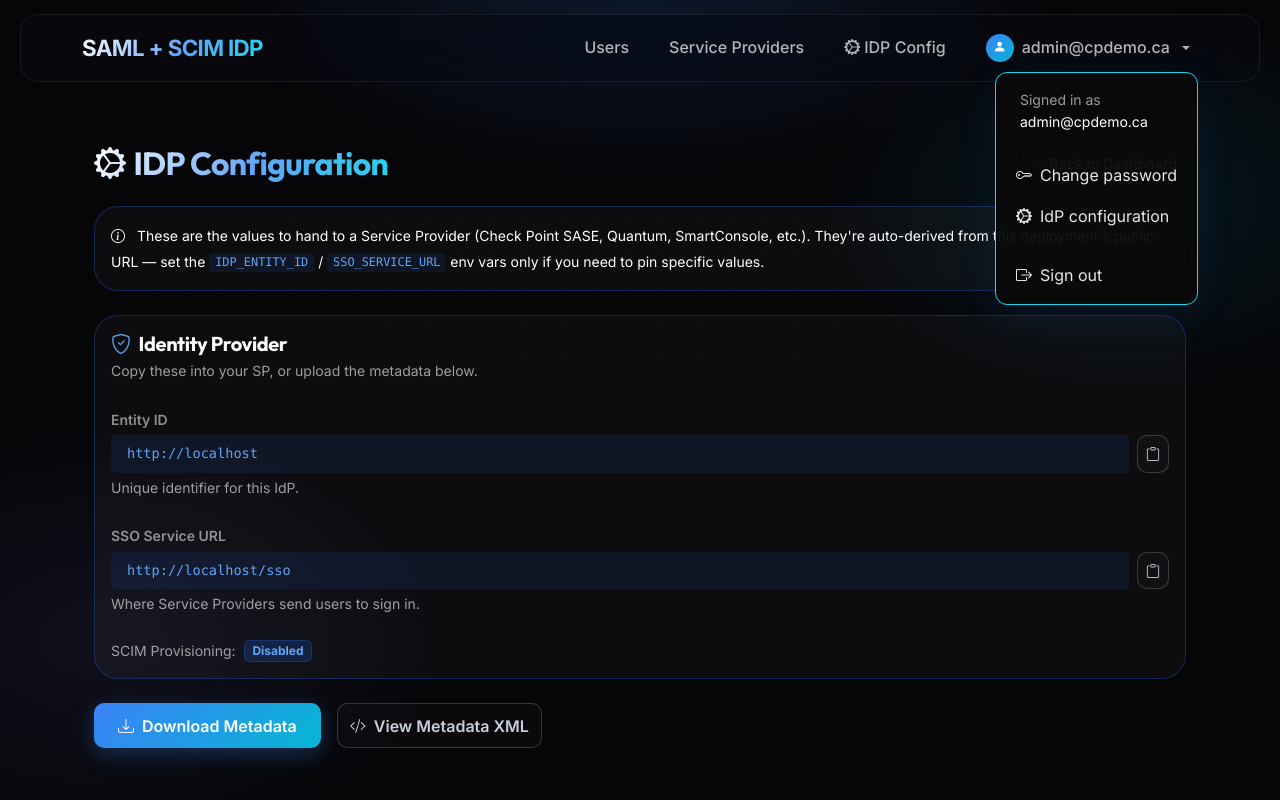
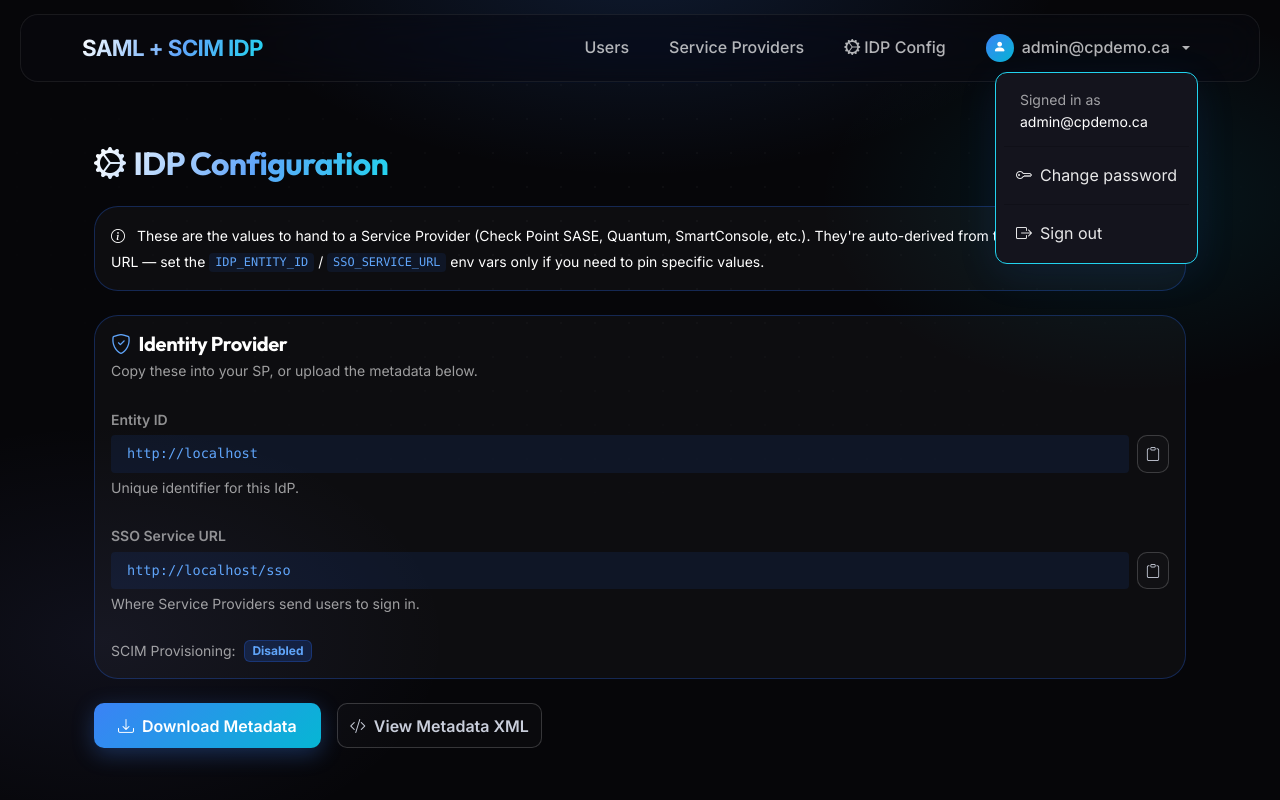
Before and after one commit to alshawwaf/SAML_IDP_Simulator, a Flask app: page /admin/idp-config in a window 1280 px wide, after a click on "admin@cpdemo.ca". Run offline with Flask 3, Linux system fonts and the light colour scheme; the visitor is signed in with stand-in values (Sample User, id 1); parts of the project's set-up code (start-up, migrations or seed data) failed here and were passed over; some libraries are stand-ins or nearby versions.

Commit message:
UI: drop redundant IdP config from account menu; make dropdown opaque
IdP Config is already a top-level nav link, so remove the duplicate item from the account dropdown (account menu now: Change password, Reset to default when set, Sign out). Also force the navbar dropdown background fully opaque so page content no longer bleeds through the open menu.

Co-Authored-By: Claude Opus 4.8 <noreply@anthropic.com>

```diff
--- a/app/static/css/custom.css
+++ b/app/static/css/custom.css
@@ -98,6 +98,8 @@ h1, h2, h3, h4, h5, h6 {
    navbar's stacking context; bump it so it clears sibling content reliably. */
 .navbar .dropdown-menu {
   z-index: 1031;
+  /* Fully opaque so page content never bleeds through the open menu. */
+  background-color: var(--bg-elevated) !important;
 }
 .navbar-brand .text-gradient {
   font-size: 1.4rem !important;
--- a/app/templates/base.html
+++ b/app/templates/base.html
@@ -75,7 +75,6 @@
             </form>
           </li>
           {% endif %}
-          <li><a class="dropdown-item text-white" href="{{ url_for('admin.idp_config') }}"><i class="bi bi-gear-wide-connected me-2"></i>IdP configuration</a></li>
           <li><hr class="dropdown-divider"></li>
           <li><a class="dropdown-item text-danger" href="{{ url_for('admin.logout') }}"><i class="bi bi-box-arrow-right me-2"></i>Sign out</a></li>
         </ul>
```
